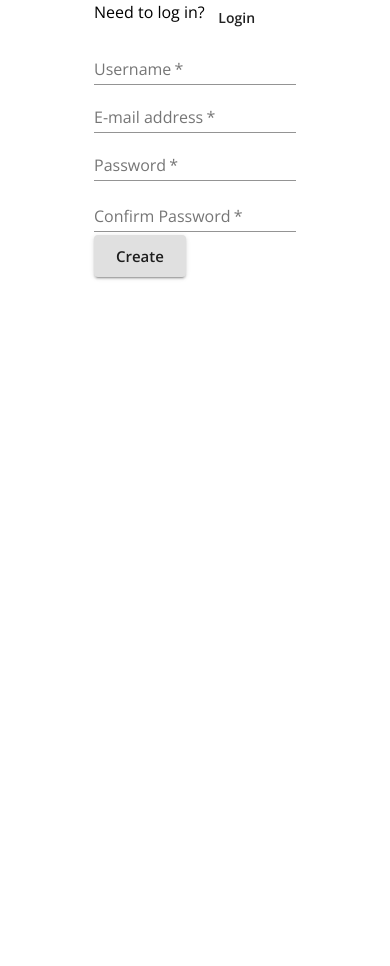
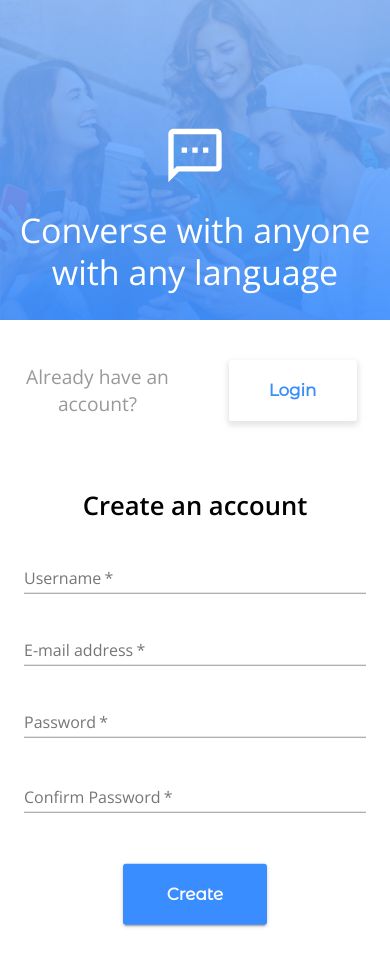
Before and after one commit to LushynVitalii/messenger-7013, a React (Create React App) app in the folder client/: page / in a window 390 px wide. Shown: the top 966 px of the page. Before the commit the page ends 844 px from the top, so only its background shows below. Built offline with nearby package versions, Linux system fonts and the light colour scheme; no server answers.

Commit message:
implement design for login and signup page and make mobile responsive

```diff
--- a/client/public/index.html
+++ b/client/public/index.html
@@ -15,6 +15,18 @@
       type="text/css"
       crossorigin="anonymous"
     />
+    <link rel="preconnect" href="https://fonts.googleapis.com" />
+    <link rel="preconnect" href="https://fonts.gstatic.com" crossorigin />
+    <link
+      href="https://fonts.googleapis.com/css2?family=Montserrat+Alternates&display=swap"
+      rel="stylesheet"
+      type="text/css"
+      crossorigin="anonymous"
+    />
+    <link href="https://fonts.googleapis.com/css2?family=Open+Sans:ital,wght@0,400;1,600&display=swap"
+     rel="stylesheet"
+     type="text/css"
+     crossorigin="anonymous">
     <!--
       Notice the use of %PUBLIC_URL% in the tags above.
       It will be replaced with the URL of the `public` folder during the build.
--- a/client/src/Login.js
+++ b/client/src/Login.js
@@ -3,15 +3,19 @@ import { Redirect, useHistory } from "react-router-dom";
 import { connect } from "react-redux";
 import {
   Grid,
-  Box,
   Typography,
   Button,
   FormControl,
   TextField,
 } from "@material-ui/core";
 import { login } from "./store/utils/thunkCreators";
+import { useStyles } from "./Signup";
+import useMediaQuery from "@material-ui/core/useMediaQuery";
+import SmsOutlinedIcon from "@material-ui/icons/SmsOutlined";
 
 const Login = (props) => {
+  const classes = useStyles();
+  const isMobile = useMediaQuery(`(max-width: 992px)`);
   const history = useHistory();
   const { user, login } = props;
 
@@ -28,40 +32,79 @@ const Login = (props) => {
   }
 
   return (
-    <Grid container justifyContent="center">
-      <Box>
-        <Grid container item>
-          <Typography>Need to register?</Typography>
-          <Button onClick={() => history.push("/register")}>Register</Button>
+    <Grid container className={classes.root}>
+      {/* Big Front Image */}
+      <Grid item xs={12} md={5} className={classes.sideImg}>
+        <Grid item xs={12} className={classes.sideImgContent}>
+          <SmsOutlinedIcon className={classes.smsIcon} />
+          <Typography variant="h4">
+            Converse with anyone with any language
+          </Typography>
+        </Grid>
+      </Grid>
+
+      <Grid
+        item
+        container
+        xs={12}
+        md={7}
+        direction="column"
+        className={classes.formContainer}
+      >
+        <Grid item container alignItems="center" className={classes.formNav}>
+          <Grid item xs={false} md={4}></Grid>
+          <Grid item xs={6} md={4} className={classes.formNavText}>
+            <Typography variant={isMobile ? null : "h6"}>
+              Don't have an account?
+            </Typography>
+          </Grid>
+          <Grid item container xs={6} md={4} justifyContent="center">
+            <Button
+              classes={{ root: classes.loginBtn }}
+              onClick={() => history.push("/register")}
+            >
+              Register
+            </Button>
+          </Grid>
         </Grid>
         <form onSubmit={handleLogin}>
-          <Grid>
-            <Grid>
-              <FormControl margin="normal" required>
+          <Grid item className={classes.formContent}>
+            <Typography variant="h4" className={classes.formHeading}>
+              Welcome back!
+            </Typography>
+            <FormControl fullWidth>
               <TextField
                 aria-label="username"
                 label="Username"
                 name="username"
                 type="text"
+                required
+                className={classes.textField}
               />
             </FormControl>
-            </Grid>
-            <FormControl margin="normal" required>
+            <FormControl fullWidth>
               <TextField
-                label="password"
                 aria-label="password"
+                label="Password"
                 type="password"
+                inputProps={{ minLength: 6 }}
                 name="password"
+                required
+                className={classes.textField}
               />
             </FormControl>
-            <Grid>
-              <Button type="submit" variant="contained" size="large">
+            <Grid container justifyContent="center">
+              <Button
+                type="submit"
+                variant="contained"
+                classes={{ root: classes.createBtn }}
+              >
                 Login
               </Button>
             </Grid>
           </Grid>
         </form>
-      </Box>
+      </Grid>
     </Grid>
   );
 };
--- a/client/src/Signup.js
+++ b/client/src/Signup.js
@@ -3,7 +3,6 @@ import { Redirect, useHistory } from "react-router-dom";
 import { connect } from "react-redux";
 import {
   Grid,
-  Box,
   Typography,
   Button,
   FormControl,
@@ -11,8 +10,136 @@ import {
   FormHelperText,
 } from "@material-ui/core";
 import { register } from "./store/utils/thunkCreators";
+import { makeStyles } from "@material-ui/core/styles";
+import bigImage from "./images/bg-img.png";
+import SmsOutlinedIcon from "@material-ui/icons/SmsOutlined";
+import useMediaQuery from "@material-ui/core/useMediaQuery";
+
+export const useStyles = makeStyles((theme) => ({
+  root: {
+    fontFamily: "Open Sans, sans-serif",
+    letterSpacing: 0,
+    width: "100%",
+  },
+  sideImg: {
+    position: "relative",
+    height: "100vh",
+    width: "100%",
+    backgroundImage: `linear-gradient(to bottom, rgba(134, 185, 255, 0.85), rgba(58, 141, 255, 0.85)), url(${bigImage})`,
+    backgroundSize: "cover",
+    backgroundRepeat: "no-repeat",
+    textAlign: "center",
+    color: "hsl(100, 100%, 100%)",
+    [theme.breakpoints.down("sm")]: {
+      height: "20rem",
+      width: "100%",
+    },
+  },
+  smsIcon: {
+    width: "5rem",
+    height: "5rem",
+    marginBottom: "3rem",
+    [theme.breakpoints.down("sm")]: {
+      width: "4rem",
+      height: "4rem",
+      marginBottom: "1rem",
+    },
+  },
+  sideImgContent: {
+    position: "absolute",
+    width: "25rem",
+    left: "50%",
+    top: "45%",
+    webkitTransform: "translate(-50%, -50%)",
+    transform: "translate(-50%, -50%)",
+    [theme.breakpoints.down("sm")]: {
+      position: "relative",
+      width: "22rem",
+      top: "65%",
+    },
+  },
+  formContainer: {
+    position: "relative",
+  },
+  formContent: {
+    position: "absolute",
+    left: "50%",
+    top: "54%",
+    webkitTransform: "translate(-50%, -50%)",
+    transform: "translate(-50%, -50%)",
+    [theme.breakpoints.down("sm")]: {
+      position: "relative",
+      padding: "1.5rem",
+      textAlign: "center",
+    },
+  },
+  textField: {
+    marginTop: "2.5rem",
+    width: "40rem",
+    [theme.breakpoints.down("sm")]: {
+      marginTop: "1.5rem",
+      width: "100%",
+    },
+  },
+  createBtn: {
+    fontFamily: "Montserrat Alternates, sans-serif",
+    background: "#3A8DFF",
+    borderRadius: 3,
+    border: 0,
+    fontSize: "1.05rem",
+    color: "white",
+    height: "3.8rem",
+    width: "11rem",
+    padding: "0 30px",
+    margin: "3rem",
+    "&:hover": {
+      background: "#076fff",
+    },
+    [theme.breakpoints.down("sm")]: {
+      width: "9rem",
+    },
+  },
+  loginBtn: {
+    fontFamily: "Montserrat Alternates, sans-serif",
+    background: "hsl(0, 0%, 100%)",
+    borderRadius: 3,
+    border: 0,
+    fontSize: "1.05rem",
+    color: "#3A8DFF",
+    height: "3.8rem",
+    width: "11rem",
+    padding: "0 30px",
+    boxShadow: "0 3px 5px 2px rgba(189, 195, 199, .4)",
+    [theme.breakpoints.down("sm")]: {
+      width: "8rem",
+    },
+  },
+  formNav: {
+    marginTop: "3rem",
+    color: "hsl(0, 0%, 60%)",
+    [theme.breakpoints.down("sm")]: {
+      margin: "2.5rem 0 1.5rem 0",
+    },
+  },
+  formHeading: {
+    fontWeight: "bold",
+    [theme.breakpoints.down("sm")]: {
+      fontSize: "1.6rem",
+    },
+  },
+  formNavText: {
+    textAlign: "end",
+    [theme.breakpoints.down("sm")]: {
+      textAlign: "center",
+      fontSize: "1.2rem",
+    },
+  },
+}));
 
 const Login = (props) => {
+  const classes = useStyles();
+  const isMobile = useMediaQuery(`(max-width: 992px)`);
+
   const history = useHistory();
   const { user, register } = props;
   const [formErrorMessage, setFormErrorMessage] = useState({});
@@ -37,38 +164,68 @@ const Login = (props) => {
   }
 
   return (
-    <Grid container justifyContent="center">
-      <Box>
-        <Grid container item>
-          <Typography>Need to log in?</Typography>
-          <Button onClick={() => history.push("/login")}>Login</Button>
+    <Grid container className={classes.root}>
+      {/* Big Front Image */}
+      <Grid item xs={12} md={5} className={classes.sideImg}>
+        <Grid item xs={12} className={classes.sideImgContent}>
+          <SmsOutlinedIcon className={classes.smsIcon} />
+          <Typography variant="h4">
+            Converse with anyone with any language
+          </Typography>
+        </Grid>
+      </Grid>
+
+      {/* Sign up form */}
+      <Grid
+        item
+        container
+        xs={12}
+        md={7}
+        direction="column"
+        className={classes.formContainer}
+      >
+        <Grid item container alignItems="center" className={classes.formNav}>
+          <Grid item xs={false} md={4}></Grid>
+          <Grid item xs={6} md={4} className={classes.formNavText}>
+            <Typography variant={isMobile ? null : "h6"}>
+              Already have an account?
+            </Typography>
+          </Grid>
+          <Grid item container xs={6} md={4} justifyContent="center">
+            <Button
+              classes={{ root: classes.loginBtn }}
+              onClick={() => history.push("/login")}
+            >
+              Login
+            </Button>
+          </Grid>
         </Grid>
         <form onSubmit={handleRegister}>
-          <Grid>
-            <Grid>
-              <FormControl>
+          <Grid item className={classes.formContent}>
+            <Typography variant="h4" className={classes.formHeading}>
+              Create an account
+            </Typography>
+            <FormControl fullWidth>
               <TextField
                 aria-label="username"
                 label="Username"
                 name="username"
                 type="text"
                 required
+                className={classes.textField}
               />
             </FormControl>
-            </Grid>
-            <Grid>
-              <FormControl>
+            <FormControl fullWidth>
               <TextField
                 label="E-mail address"
                 aria-label="e-mail address"
                 type="email"
                 name="email"
                 required
+                className={classes.textField}
               />
             </FormControl>
-            </Grid>
-            <Grid>
-              <FormControl error={!!formErrorMessage.confirmPassword}>
+            <FormControl fullWidth error={!!formErrorMessage.confirmPassword}>
               <TextField
                 aria-label="password"
                 label="Password"
@@ -76,14 +233,13 @@ const Login = (props) => {
                 inputProps={{ minLength: 6 }}
                 name="password"
                 required
+                className={classes.textField}
               />
               <FormHelperText>
                 {formErrorMessage.confirmPassword}
               </FormHelperText>
             </FormControl>
-            </Grid>
-            <Grid>
-              <FormControl error={!!formErrorMessage.confirmPassword}>
+            <FormControl fullWidth error={!!formErrorMessage.confirmPassword}>
               <TextField
                 label="Confirm Password"
                 aria-label="confirm password"
@@ -91,18 +247,20 @@ const Login = (props) => {
                 inputProps={{ minLength: 6 }}
                 name="confirmPassword"
                 required
+                className={classes.textField}
               />
               <FormHelperText>
                 {formErrorMessage.confirmPassword}
               </FormHelperText>
             </FormControl>
-            </Grid>
-            <Button type="submit" variant="contained" size="large">
+            <Grid container justifyContent="center">
+              <Button type="submit" variant="contained" classes={{ root: classes.createBtn }}>
                 Create
               </Button>
             </Grid>
+          </Grid>
         </form>
-      </Box>
+      </Grid>
     </Grid>
   );
 };
```
Also changed, not shown: client/src/images/bg-img.png (added). Lines whose indentation alone changed are shown as unchanged.
